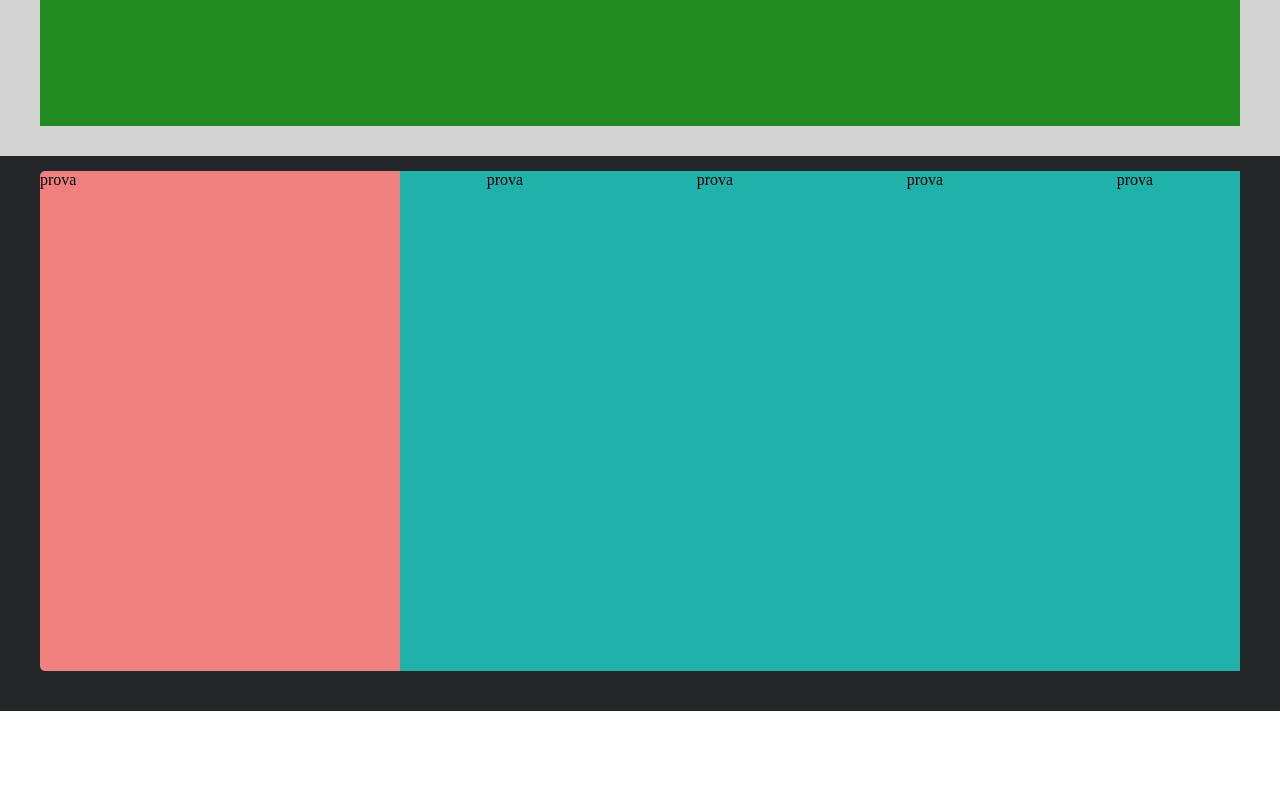
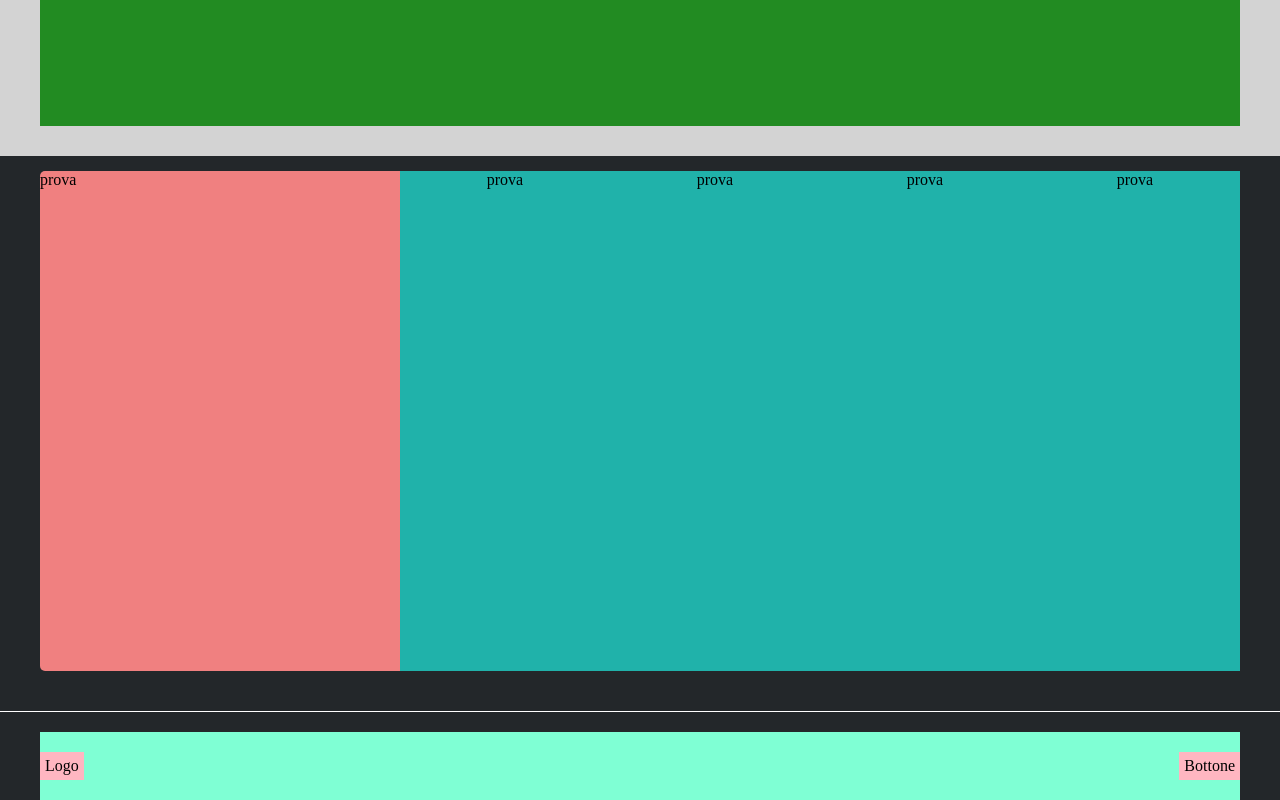
Before and after one commit to AndreaCatapano/htmlcss-struttura-discord, a plain HTML site: page index.html in a window 1280 px wide. Shown: the part 3024-3824 px from the top of the page. Before the commit the page ends 3735 px from the top, so only its background shows below. Drawn offline with Linux system fonts and the light colour scheme.

Commit message:
feat: added footer section

```diff
--- a/css/style.css
+++ b/css/style.css
@@ -32,10 +32,15 @@
 
 .debug .flexbox-5-elements{
     height: 500px;
+    background-color:#f08080;
 }
 
 .debug #flex-width-block{
     width: 360px;
+}
+
+.debug .flexbox-4-elements{
+    background-color: #20b2aa;
 }
 
 /*General*/
@@ -111,18 +116,38 @@ header{
 #black-container{
     background-color:#23272a;
     padding: 15px 0 40px;
+    margin-bottom: 1px;
 }
 
 .flexbox-5-elements{
-    background-color:#f08080 ;
     border-radius: 5px;
     display: flex;
     justify-content: space-around;
 }
 
 .flexbox-4-elements{
-    background-color: #20b2aa;
     flex-grow: 1;
     display: flex;
     justify-content: space-around;
 }
+
+
+/*Main: footer*/
+
+footer{
+    background-color:#23272a;
+    padding-top: 20px;
+}
+
+.flexbox-footer{
+    background-color: #7fffd4;
+    display: flex;
+    justify-content: space-between;
+    align-items: center;
+    padding: 20px 0;
+}
+
+.flexitem-footer{
+    background-color: #ffb6c1;
+    padding: 5px;
+}
--- a/index.html
+++ b/index.html
@@ -30,7 +30,6 @@
             <div class="mpb-default" id="pink-container"></div>
         </div>
         <hr>
-    </main>
 
         <section class="main-section">
             <div class="main-container debug">
@@ -72,8 +71,15 @@
                 </div>
             </div>
         </div>
+    </main>
 
-    <footer></footer>
+
+    <footer>
+        <div class="flexbox-footer mpb-default">
+            <div class="flexitem-footer">Logo</div>
+            <div class="flexitem-footer">Bottone</div>
+        </div>
+    </footer>
 
 </body>
 
```
Lines whose indentation alone changed are shown as unchanged.
